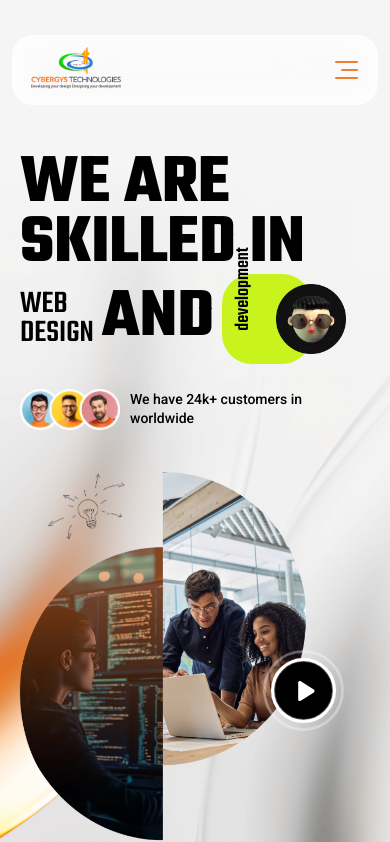
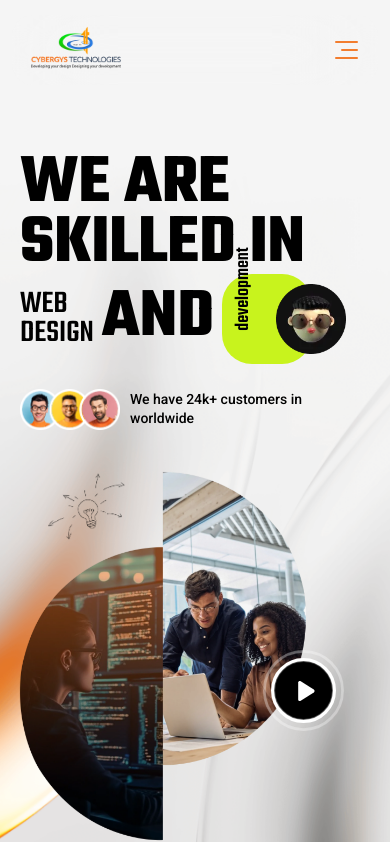
Before and after one commit to shayandip-ux/Cybergys-Technologies, a React (Vite) app: page / in a window 390 px wide. Shown: the top 842 px of the page. Built offline with nearby package versions, Linux system fonts and the light colour scheme.

Commit message:
Update CSS for responsive design and adjust team card margins

```diff
--- a/src/components/empowering-skills-section/empowering-skills-section.css
+++ b/src/components/empowering-skills-section/empowering-skills-section.css
@@ -436,8 +436,8 @@
 
 @media (max-width: 700px) {
   .empowering-skills {
-    height: 500vh;
-    margin-top: 0px;
+    height: 520vh;
+    margin-top: 50px;
   }
 
   .empowering-skills__stage {
--- a/src/components/navbar/navbar.css
+++ b/src/components/navbar/navbar.css
@@ -514,3 +514,11 @@ ACCESSIBILITY
     transition-delay: 0ms !important;
   }
 }
+
+@media (max-width: 767px) {
+  .site-navbar {
+    margin-top: -20px;
+    background: transparent;
+    box-shadow: none;
+  }
+}
--- a/src/components/team/team.css
+++ b/src/components/team/team.css
@@ -375,7 +375,7 @@
 
   .team-section__track .team-card {
     min-width: 0;
-    margin-left: 20px;
+    margin-left: 0px;
   }
 }
 
```
